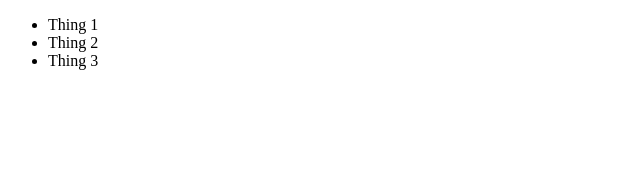
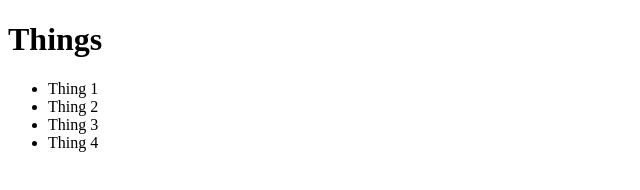
Before and after one commit to kbazant/example-jquery, a plain HTML site: page index.html in a window 1280 px wide. Shown: the whole page, without its empty margins (0-640 px from the left). Drawn offline with nearby package versions, Linux system fonts and the light colour scheme.

Commit message:
added h1 and one more list element

```diff
--- a/index.html
+++ b/index.html
@@ -5,10 +5,12 @@
 </head>
 
 <body>
+	<h1>Things</h1>
 	<ul>
 		<li>Thing 1</li>
 		<li>Thing 2</li>
 		<li>Thing 3</li>
+		<li>Thing 4</li>
 	</ul>
 	<script src="http://code.jquery.com/jquery-3.1.1.min.js" integrity="sha256-hVVnYaiADRTO2PzUGmuLJr8BLUSjGIZsDYGmIJLv2b8=" crossorigin="anonymous"></script>
 	<script src="app.js"></script>
```
